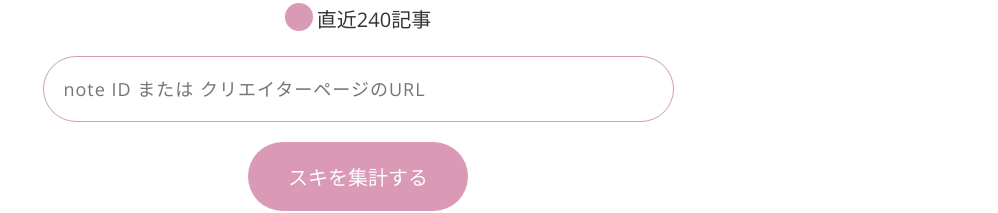
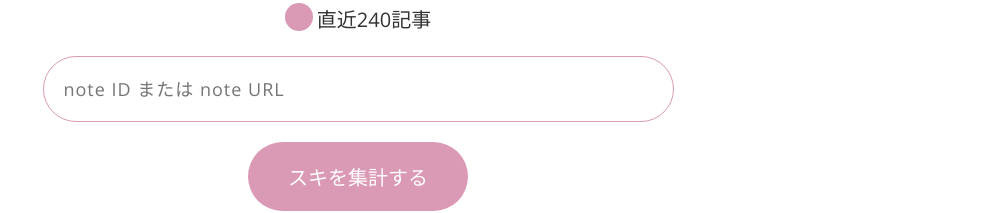
Before and after one commit to licodeenar/note-likes, a plain HTML site: page docs/index.html in a window 1280 px wide. Shown: the part 269-482 px from the top of the page, without its empty margins (282-1280 px from the left). Drawn offline with nearby package versions, Linux system fonts and the light colour scheme.

Commit message:
Update index.html

```diff
--- a/docs/index.html
+++ b/docs/index.html
@@ -62,7 +62,7 @@
                     <input type="radio" id="note_key3" name="note_key" value="article240">
                     <label for="note_key3">直近240記事</label><br>
                 </div><br>
-                <input type="text" class="cp_input" id="note_id" placeholder="note ID または クリエイターページのURL"><br>
+                <input type="text" class="cp_input" id="note_id" placeholder="note ID または note URL"><br>
                 <input type="button" class="cp_button" id="note_exe" value="スキを集計する" onclick="getNoteList()"><br>
                 <input type="checkbox" name="note_json" id="note_json">
                 <label for="note_json" class="cp_checkbox_data_json">JSON形式で表示する</label>
```
